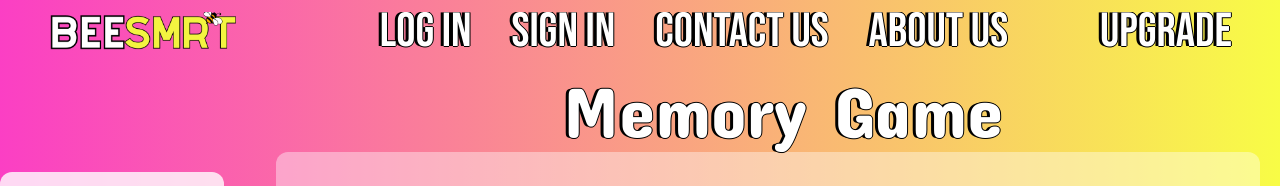
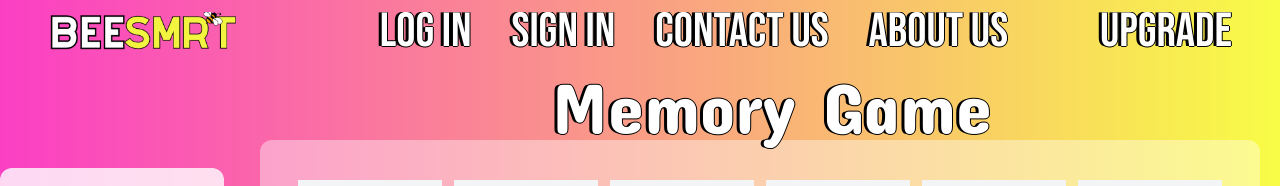
Before and after one commit to MRJonas343/BEESMRT, a React (Vite) app: page /games/TableGame in a window 1280 px wide. Shown: the top 186 px of the page. Built offline with nearby package versions, Linux system fonts and the light colour scheme.

Commit message:
Table 2.1

```diff
--- a/src/components/games/TableGame.tsx
+++ b/src/components/games/TableGame.tsx
@@ -216,7 +216,7 @@ const TableGame: React.FC = () => {
   return (
     <main className="w-screen h-screen bg-Gradient1 overflow-x-hidden">
             <NavBar/>
-            <div className="flex mt-2 flex-col gap-8 mb-3 xl:flex-row xl:justify-center">
+            <div className="flex mt-1 flex-col gap-4 mb-1 xl:flex-row xl:justify-center">
                 <Stats
                 isPlayer1Active={isPlayer1Active}
                 player1Points={player1Points}
@@ -224,7 +224,7 @@ const TableGame: React.FC = () => {
                 playAgain={playAgain}
                 />
                   <div>
-                    <h1 className="text-4xl font-Principal2 text-white pb-5 text-3d lg:text-7xl text-center xl:ml-[30%] xl:text-start">
+                    <h1 className="text-2xl font-Principal2 text-white pb-3 text-3d lg:text-7xl text-center xl:ml-[30%] xl:text-start">
                       Memory Game
                     </h1>
 
--- a/src/css/output.css
+++ b/src/css/output.css
@@ -738,6 +738,10 @@ video {
   margin-top: 1.75rem;
 }
 
+.mt-1 {
+  margin-top: 0.25rem;
+}
+
 .block {
   display: block;
 }
@@ -947,6 +951,10 @@ video {
 
 .gap-8 {
   gap: 2rem;
+}
+
+.gap-3 {
+  gap: 0.75rem;
 }
 
 .overflow-hidden {
```
